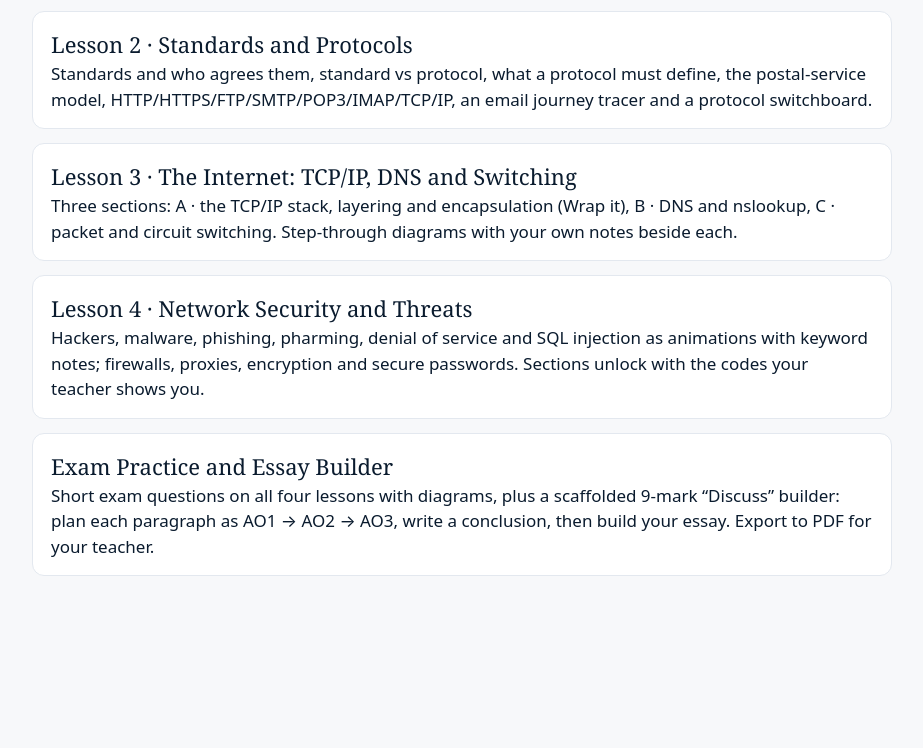
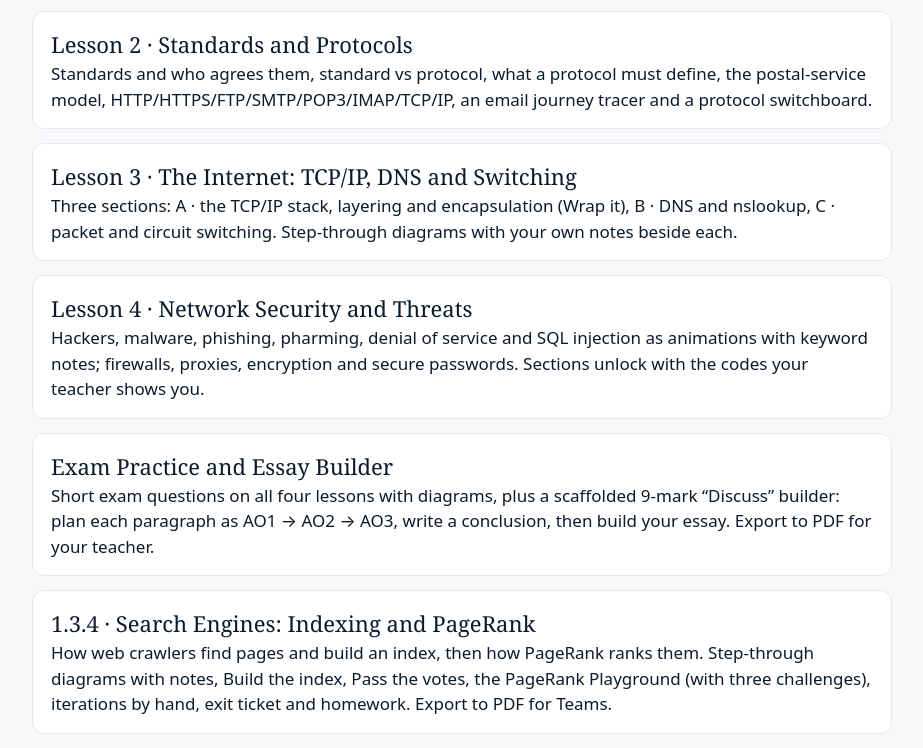
Before and after one commit to eltham-college-cs/h446-networks, a plain HTML site: page index.html in a window 1280 px wide. Shown: the part 517-1265 px from the top of the page, without its empty margins (178-1101 px from the left). Before the commit the page ends 1107 px from the top, so only its background shows below. Drawn offline with Linux system fonts and the light colour scheme.

Commit message:
Add link for Search Engines lesson

```diff
--- a/index.html
+++ b/index.html
@@ -20,4 +20,5 @@ span.soon{display:block;background:#fff;border:1px dashed #B9C3CF;border-radius:
 <a class="card" href="lesson-3/"><b>Lesson 3 · The Internet: TCP/IP, DNS and Switching</b><br>Three sections: A · the TCP/IP stack, layering and encapsulation (Wrap it), B · DNS and nslookup, C · packet and circuit switching. Step-through diagrams with your own notes beside each.</a>
 <a class="card" href="lesson-4/"><b>Lesson 4 · Network Security and Threats</b><br>Hackers, malware, phishing, pharming, denial of service and SQL injection as animations with keyword notes; firewalls, proxies, encryption and secure passwords. Sections unlock with the codes your teacher shows you.</a>
 <a class="card" href="practice/"><b>Exam Practice and Essay Builder</b><br>Short exam questions on all four lessons with diagrams, plus a scaffolded 9-mark “Discuss” builder: plan each paragraph as AO1 → AO2 → AO3, write a conclusion, then build your essay. Export to PDF for your teacher.</a>
+<a class="card" href="search-engines/"><b>1.3.4 · Search Engines: Indexing and PageRank</b><br>How web crawlers find pages and build an index, then how PageRank ranks them. Step-through diagrams with notes, Build the index, Pass the votes, the PageRank Playground (with three challenges), iterations by hand, exit ticket and homework. Export to PDF for Teams.</a>
 </main></body></html>
```
